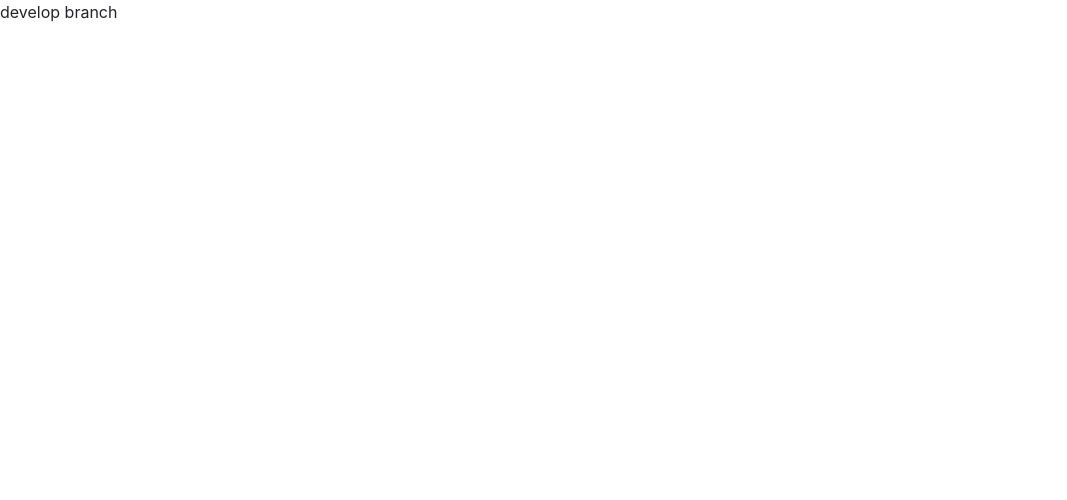
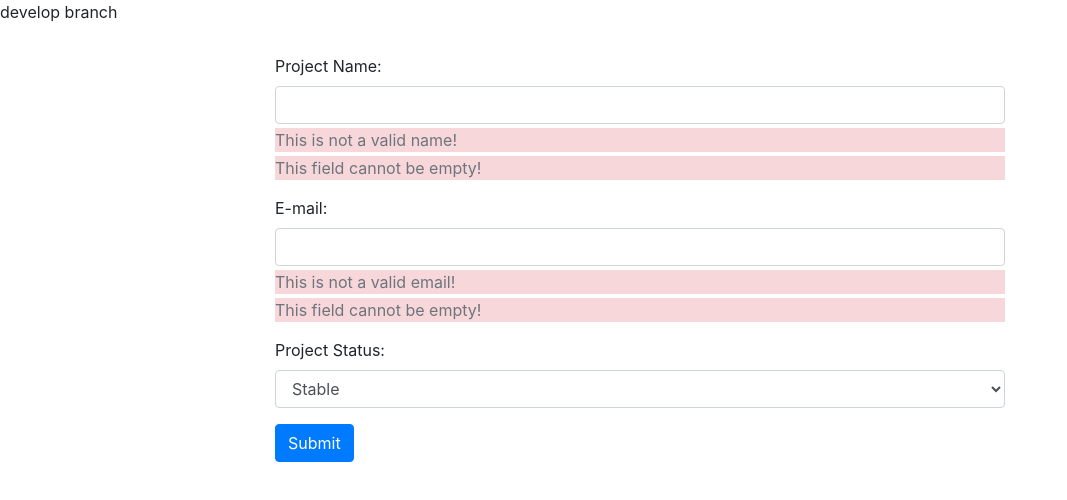
Before and after one commit to cyborg-nomade/angular-course, an Angular app: page / in a window 1280 px wide. Shown: the top 500 px of the page, without its empty margins (0-1067 px from the left). Built offline with nearby package versions, Linux system fonts and the light colour scheme.

Commit message:
initial setup + drawing the form

```diff
--- a/src/app/app.component.css
+++ b/src/app/app.component.css
@@ -0,0 +1,3 @@
+.container {
+  margin-top: 30px;
+}
--- a/src/app/app.component.html
+++ b/src/app/app.component.html
@@ -1 +1,47 @@
 develop branch
+<div class="container">
+  <div class="row">
+    <div class="col-12 col-sm-10 col-md-8 offset-sm-1 offset-md-2">
+      <!--
+            Create a Form with the following Controls and Validators
+            1) Project Name (should not be empty)
+            2) Mail (should not be a empty and a valid email)
+            3) Project Status Dropdown, with three values: 'Stable', 'Critical', 'Finished'
+            4) Submit Button
+
+            Add your own Validator which doesn't allow "Test" as a Project Name
+
+            Also implement that Validator as an async Validator (replace the other one)
+
+            Upon submitting the form, simply print the value to the console
+        -->
+      <form>
+        <div class="form-group">
+          <label for="projectName">Project Name:</label>
+          <input type="text" class="form-control">
+          <div>
+            <span class="form-text text-muted alert-danger">This is not a valid name!</span>
+            <span class="form-text text-muted alert-danger">This field cannot be empty!</span>
+          </div>
+        </div>
+        <div class="form-group">
+          <label for="email">E-mail:</label>
+          <input type="email" class="form-control">
+          <div>
+            <span class="form-text text-muted alert-danger">This is not a valid email!</span>
+            <span class="form-text text-muted alert-danger">This field cannot be empty!</span>
+          </div>
+        </div>
+        <div class="form-group">
+          <label for="email">Project Status:</label>
+          <select name="projectStatus" id="projectStatus" class="form-control">
+            <option value="stable">Stable</option>
+            <option value="critical">Critical</option>
+            <option value="finished">Finished</option>
+          </select>
+        </div>
+        <button class="btn btn-primary">Submit</button>
+      </form>
+    </div>
+  </div>
+</div>
```
